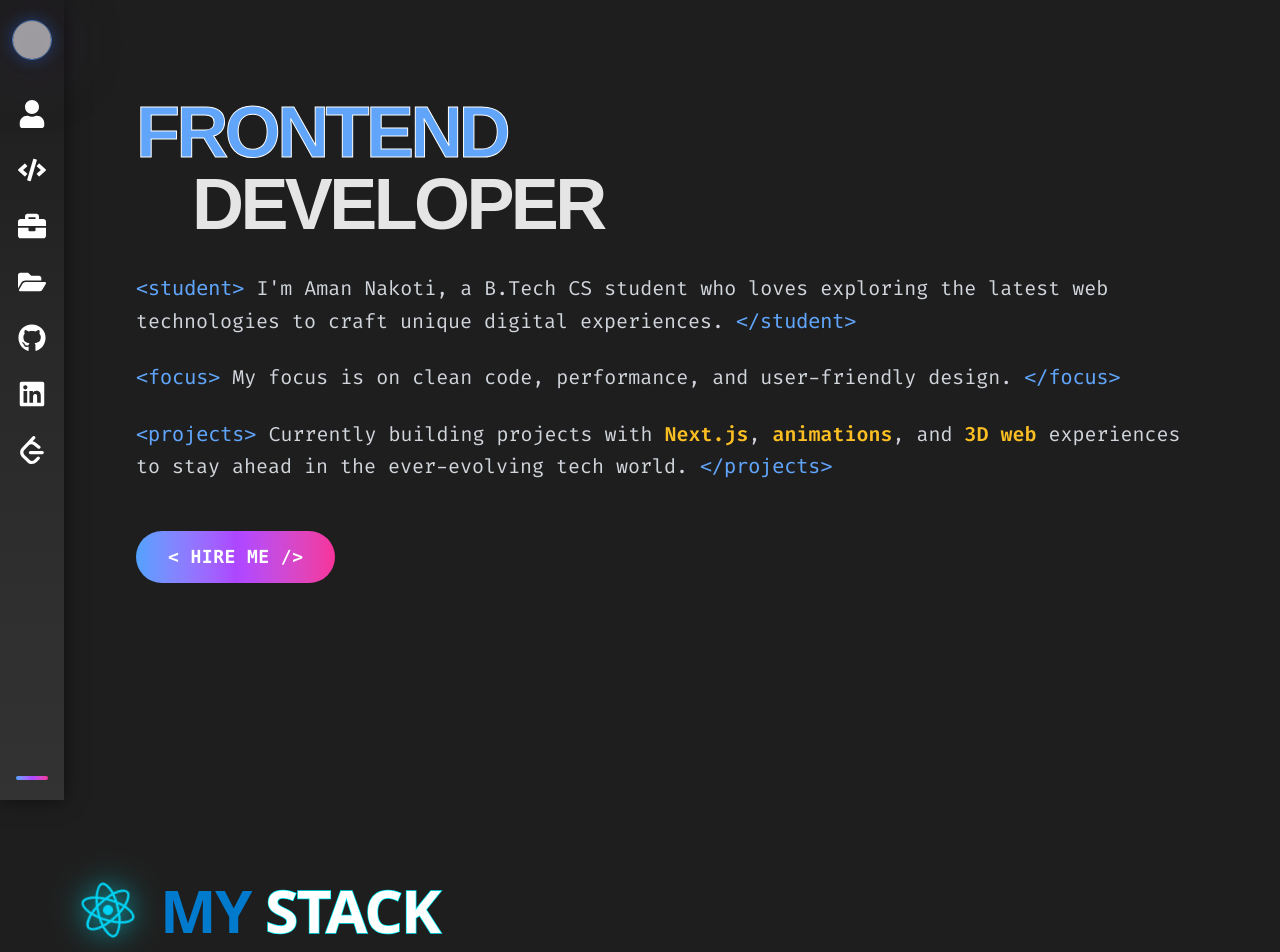
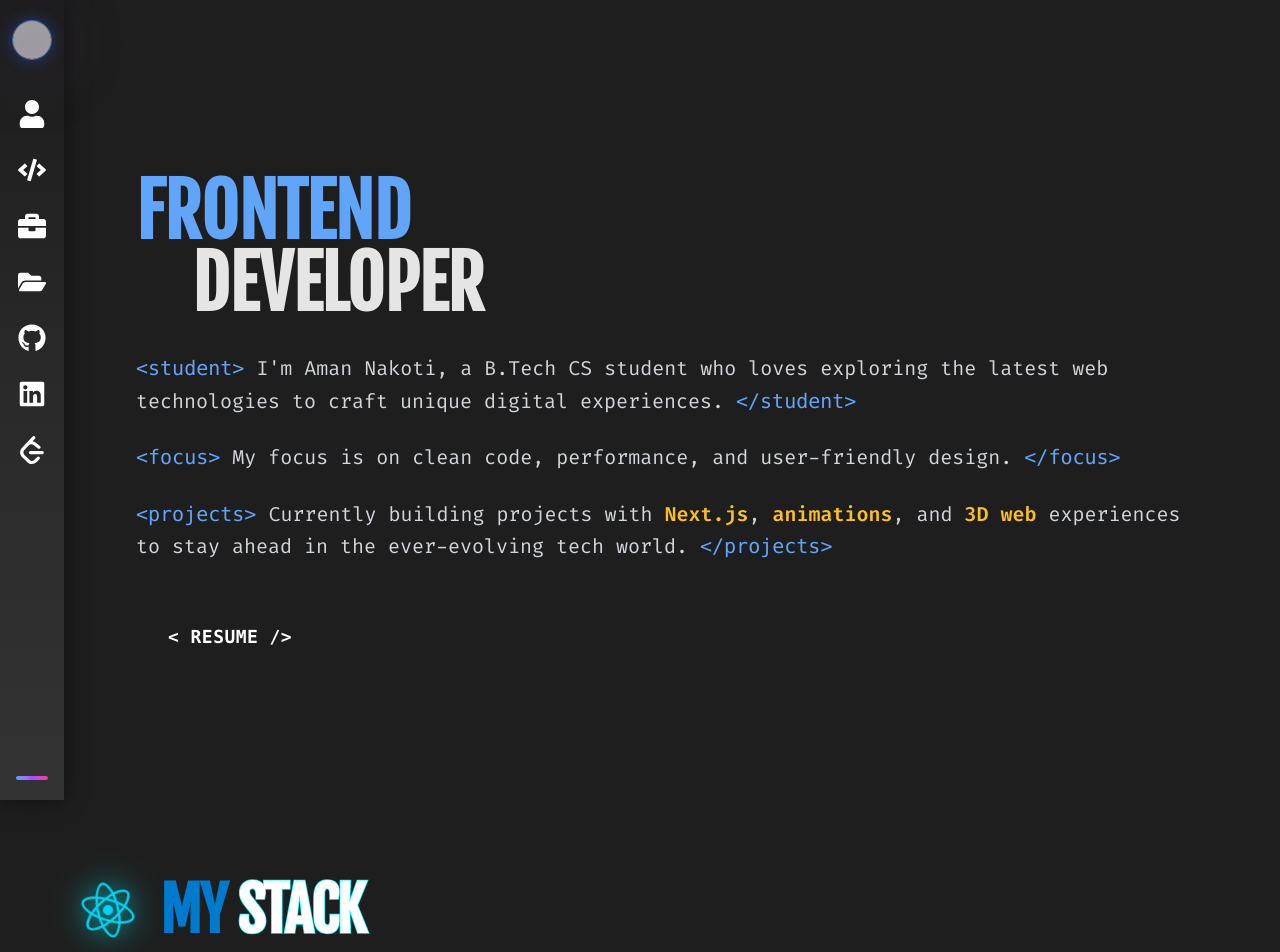
Before and after one commit to Aman17123/portfolio-nextjs, a Next.js app: page / in a window 1280 px wide. Shown: the top 952 px of the page. Built offline with nearby package versions, Linux system fonts and the light colour scheme; grey boxes are pictures that could not be loaded; a web font is replaced by a local one.

Commit message:
add new font

```diff
--- a/src/app/globals.css
+++ b/src/app/globals.css
@@ -2,6 +2,7 @@
 @import url('https://fonts.googleapis.com/css2?family=Fira+Code&display=swap');
 @import url('https://fonts.googleapis.com/css2?family=Noto+Sans+JP&display=swap');
 @import url('https://fonts.googleapis.com/css2?family=Margarine&display=swap');
+@import url('https://fonts.googleapis.com/css2?family=Fjalla+One&display=swap');
 
 @import "tailwindcss";
 
@@ -24,6 +25,9 @@ body, html {
   font-family: 'Fira Sans Condensed', sans-serif;
 }
 
+.font-fjalla-one {
+  font-family: "Fjalla One", sans-serif;
+}
 .font-fira-code {
   font-family: 'Fira Code', monospace;
 }
--- a/src/component/Hero.tsx
+++ b/src/component/Hero.tsx
@@ -1,5 +1,6 @@
 "use client";
 import { motion } from "framer-motion";
+import '../app/globals.css'
 
 export default function HeroSection() {
   return (
@@ -7,21 +8,20 @@ export default function HeroSection() {
 
 
       {/* Hero content */}
-      <div className="relative z-10 max-w-6xl text-white">
+      <div className="relative z-10 flex flex-col sm:mt-20  max-w-6xl text-white">
         {/* Title */}
         <div className="mb-8">
           <motion.h1
             initial={{ opacity: 0, y: 50 }}
             animate={{ opacity: 1, y: 0 }}
             transition={{ duration: 0.8, ease: "easeOut" }}
-            className="text-5xl md:text-6xl lg:text-7xl font-fira-condensed font-black uppercase tracking-tighter"
+            className="text-5xl md:text-6xl lg:text-7xl font-fjalla-one font-black uppercase tracking-normal"
           >
             <motion.span
               initial={{ opacity: 0, x: -50 }}
               animate={{ opacity: 1, x: 0 }}
               transition={{ duration: 0.8, delay: 0.2, ease: "easeOut" }}
-              className="inline-block text-[#60A5FA]" // neon blue
-              style={{ WebkitTextStroke: "1px #FFFFFF" }}
+              className="inline-block text-[#60A5FA]"
             >
               FRONTEND
             </motion.span>
@@ -37,7 +37,6 @@ export default function HeroSection() {
           </motion.h1>
         </div>
 
-        {/* Description Paragraphs */}
         <div className="space-y-6 text-lg md:text-xl font-fira-code leading-relaxed">
           <motion.p
             initial={{ opacity: 0, y: 30 }}
@@ -91,11 +90,11 @@ export default function HeroSection() {
           <motion.button
           whileHover={{ scale: 1.05 }}
           whileTap={{ scale: 0.95 }}
-            className="bg-gradient-to-r from-blue-400 via-purple-500 to-pink-500 text-white font-bold text-lg px-8 py-3 rounded-full
+          className=" text-white font-bold text-lg px-8 py-3 rounded-full
           transition-all duration-300 hover:shadow-[0_0_30px_rgba(59,130,246,0.5)]
           font-mono uppercase cursor-pointer tracking-wide"
           >
-            &lt; HIRE ME /&gt;
+          &lt; RESUME /&gt;
           </motion.button>
           </motion.div>
       </div>
--- a/src/component/Navbar.tsx
+++ b/src/component/Navbar.tsx
@@ -19,13 +19,10 @@ export default function Navbar() {
       transition={{ duration: 0.8, ease: "easeOut" }}
       className="fixed top-0 left-0 hidden md:flex h-screen z-50"
     >
-      {/* Sidebar background with vibrant gradient */}
       <div className="relative w-16 bg-gradient-to-b from-[#1c1c1c] via-[#2a2a2a] to-[#333333] flex flex-col items-center py-5 space-y-10 shadow-[0_0_20px_rgba(0,0,0,0.5)]">
 
-        {/* Floating glow behind profile */}
         <div className="absolute top-6 w-10 h-10 bg-gradient-to-r from-blue-600/30 via-purple-500/20 to-pink-500/20 blur-2xl rounded-full animate-pulse" />
 
-        {/* Profile Image */}
         <motion.div
           whileHover={{ scale: 1.15, rotate: 6 }}
           transition={{ type: "spring", stiffness: 200, damping: 10 }}
--- a/src/component/Stack.tsx
+++ b/src/component/Stack.tsx
@@ -14,6 +14,7 @@ import {
   SiMongodb,
   SiNetlify,
 } from "react-icons/si";
+import '../app/globals.css'
 
 export default function Stack() {
   const sections = [
@@ -62,13 +63,9 @@ export default function Stack() {
           <FaReact className="w-14 h-14 text-cyan-400 drop-shadow-[0_0_15px_#00f0ff]" />
         </motion.div>
 
-        <h1 className="text-5xl md:text-6xl font-bold tracking-tight text-left">
+        <h1 className="text-5xl md:text-6xl font-fjalla-one font-bold tracking-tight text-left">
           <span
             className="text-[#007ACC]"
-            style={{
-              WebkitTextStroke: "1.5px #1e1e1e",
-              paintOrder: "stroke fill",
-            }}
           >
             MY
           </span>{" "}
```
Lines whose indentation alone changed are shown as unchanged.
